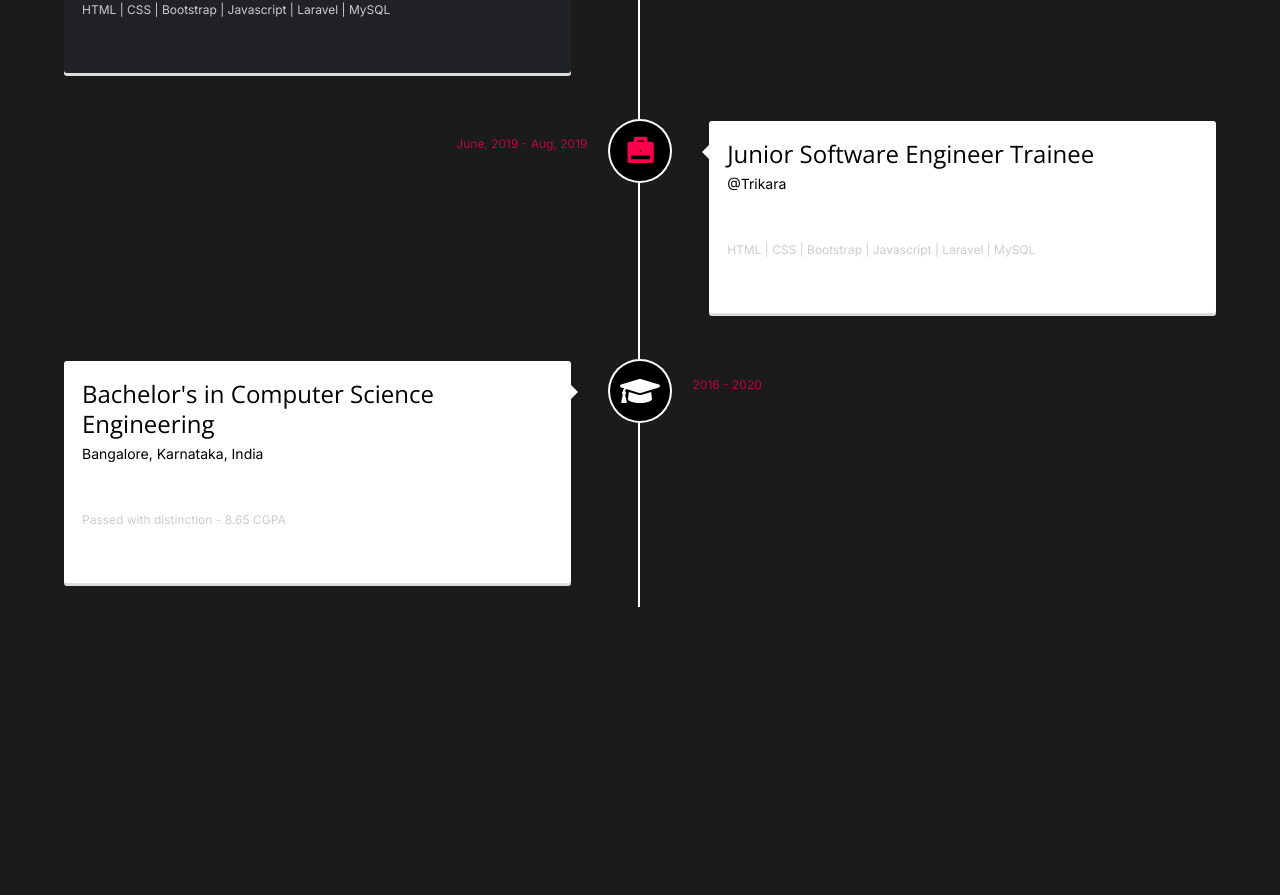
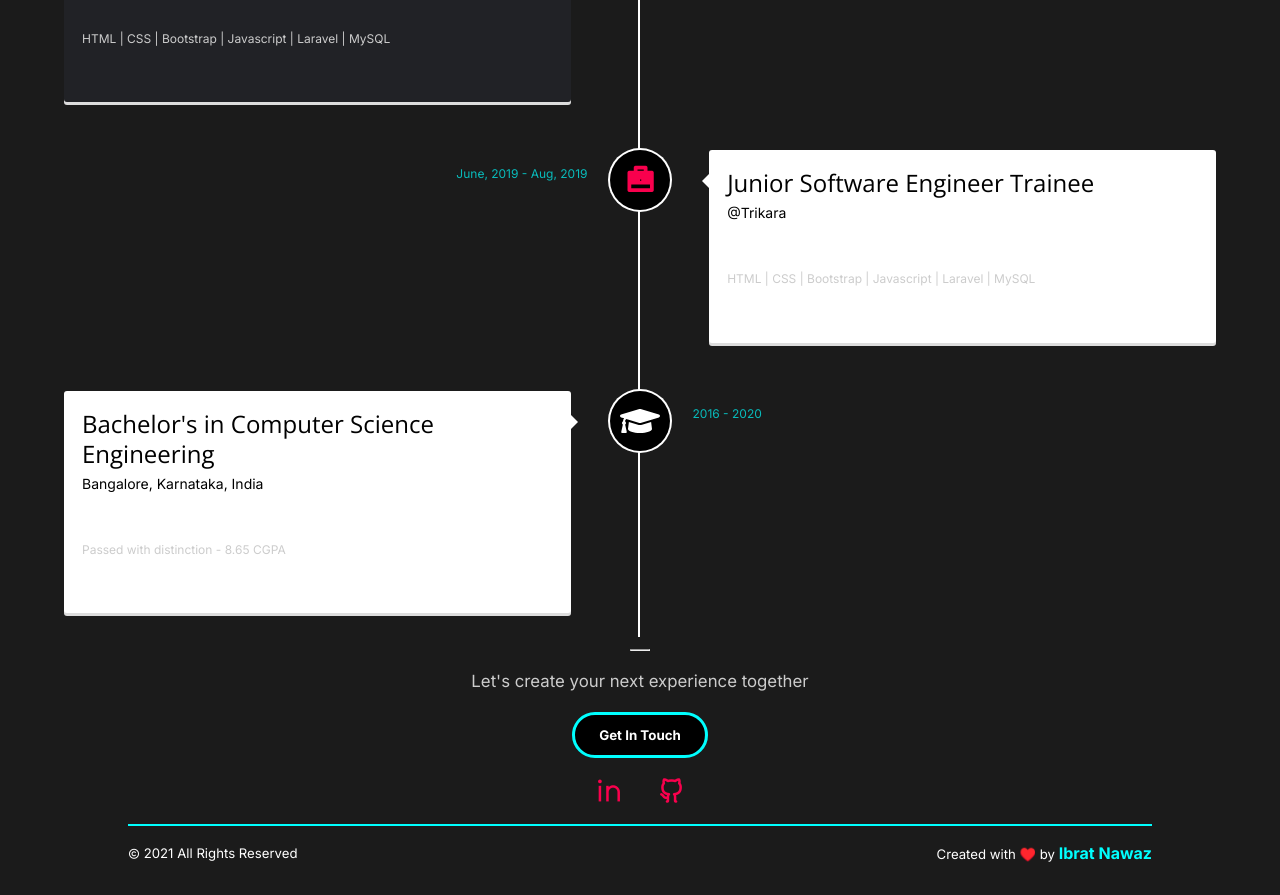
Before and after one commit to ibratnawaz/website-portfolio, a React (Create React App) app: page /experience in a window 1280 px wide. Shown: the part 795-1690 px from the top of the page. Before the commit the page ends 1402 px from the top, so only its background shows below. Built offline with nearby package versions, Linux system fonts and the light colour scheme.

Commit message:
Added footer and changed colors

```diff
--- a/src/App.js
+++ b/src/App.js
@@ -7,6 +7,7 @@ import MyWork from './pages/MyWork';
 import ContactMe from './pages/ContactMe';
 import MyExp from './pages/MyExp';
 import Navbar from './components/Navbar';
+import Footer from './components/Footer';
 
 import GlobalStyle from './components/GlobalStyle';
 import 'remixicon/fonts/remixicon.css';
@@ -26,6 +27,7 @@ function App() {
           <Route exact path='/experience' component={MyExp} />
         </Switch>
       </AnimatePresence>
+      <Footer />
     </div>
   );
 }
--- /dev/null
+++ b/src/components/Footer.jsx
@@ -0,0 +1,120 @@
+import React, { useEffect, useState } from 'react';
+import { Link, useLocation } from 'react-router-dom';
+import styled from 'styled-components';
+
+import { data } from '../utils/data.json';
+
+const Footer = () => {
+  const { name, social } = data.main;
+  const { pathname } = useLocation();
+  const [btnText, setBtnText] = useState('Get In Touch');
+
+  useEffect(() => {
+    if (pathname === '/contact')
+      setTimeout(() => {
+        setBtnText('About Me');
+      }, 1000);
+    else
+      setTimeout(() => {
+        setBtnText('Get In Touch');
+      }, 1000);
+  }, [pathname]);
+
+  return (
+    <FooterStyle>
+      <hr />
+      <div className='footer__connect'>
+        <p>Let's create your next experience together</p>
+        <Link to={pathname === '/contact' ? '/' : '/contact'}>
+          <button>{btnText}</button>
+        </Link>
+        <ul className='social__links'>
+          {social.map((network) => (
+            <li key={network.name}>
+              <a href={network.url} target='_blank' rel='noreferrer'>
+                <i className={network.className}></i>
+              </a>
+            </li>
+          ))}
+        </ul>
+      </div>
+      <div className='footer__area'>
+        <p>
+          <i className='ri-copyright-line'></i> 2021 All Rights Reserved
+        </p>
+        <p>
+          Created with ♥️ by <span>{name}</span>
+        </p>
+      </div>
+    </FooterStyle>
+  );
+};
+
+const FooterStyle = styled.footer`
+  width: 100vw;
+  display: flex;
+  flex-direction: column;
+  justify-content: center;
+  align-items: center;
+  margin: auto;
+  padding: 1rem 10rem;
+  hr {
+    width: 20px;
+  }
+  .footer__connect {
+    display: flex;
+    flex-direction: column;
+    justify-content: center;
+    align-items: center;
+    p {
+      padding: 1.5rem 0rem;
+      text-align: center;
+    }
+    button {
+      border-radius: 25px;
+    }
+    ul {
+      list-style: none;
+      display: flex;
+      justify-content: space-between;
+      align-items: center;
+      li {
+        margin: 16px;
+        a {
+          text-decoration: none;
+        }
+        &:hover {
+          i {
+            color: white;
+          }
+        }
+      }
+    }
+  }
+  .footer__area {
+    width: 80vw;
+    display: flex;
+    justify-content: space-between;
+    border-top: 2px solid cyan;
+    align-items: center;
+    p {
+      font-size: 1.1rem;
+      color: #fff;
+      padding: 1.5rem 0rem;
+      span {
+        font-size: 16px;
+      }
+    }
+    i {
+      color: #fff;
+      font-size: 12px;
+    }
+    @media (max-width: 600px) {
+      flex-direction: column;
+      justify-content: center;
+      align-items: center;
+    }
+  }
+`;
+
+export default Footer;
--- a/src/components/GlobalStyle.jsx
+++ b/src/components/GlobalStyle.jsx
@@ -17,7 +17,7 @@ html{
         border-radius: 10px;
     }
         ::-webkit-scrollbar-thumb {
-        background: #F9004D;
+        background: cyan;
         border-radius: 10px;
     }
         ::-webkit-scrollbar-thumb:hover {
@@ -43,16 +43,16 @@ button{
     font-size: 1.1.rem;
     cursor: pointer;
     padding: 1rem 2rem;
-    border: 3px solid #F9004D;  //#950840
+    border: 3px solid cyan;//#F9004D;
     background: transparent;
     color: white;
     font-family: 'Inter', sans-serif;
-    background: linear-gradient(to left, #000 50%, #F9004D 50%) right;
+    background: linear-gradient(to left, #000 50%, cyan 50%) right;
     background-size: 200%;
     transition: all .5s ease-out;
     &:hover{
-        background-color: #F9004D;
-        color: white;
+        background-color: cyan;
+        color: black;
         background-position: left;
     }
 }
@@ -75,7 +75,7 @@ a{
 }
 span{
     font-weight: bold;
-    color:#F9004D;
+    color:cyan;
 }
 
 p{
--- a/src/components/Navbar.jsx
+++ b/src/components/Navbar.jsx
@@ -4,7 +4,7 @@ import { Link } from 'react-router-dom';
 import { motion } from 'framer-motion';
 import { useLocation } from 'react-router-dom';
 
-import logo from '../images/logo2.png';
+import logo from '../images/logo.png';
 
 const Navbar = () => {
   const { pathname } = useLocation();
@@ -77,7 +77,7 @@ const NavbarStyle = styled.nav`
   justify-content: space-between;
   align-items: center;
   padding: 1rem 10rem;
-  background: #282828;
+  background: #1a1a1a; //#282828;
   position: sticky;
   top: 0;
   z-index: 10;
@@ -189,7 +189,7 @@ const NavbarStyle = styled.nav`
 
 const Line = styled(motion.div)`
   height: 0.3rem;
-  background: #f9004d;
+  background: cyan;
   width: 0%;
   position: absolute;
   bottom: -80%;
--- a/src/components/ServicesSection.jsx
+++ b/src/components/ServicesSection.jsx
@@ -74,7 +74,7 @@ const ProgressBar = ({ percentage, title }) => {
   const styles = {
     strokeLinecap: 'butt',
     textSize: '16px',
-    pathColor: `#F9004D`,
+    pathColor: `cyan`,
     textColor: '#fff',
     trailColor: 'black',
   };
@@ -132,7 +132,7 @@ const CardsStyle = styled.div`
       }
       .inner-bar {
         height: inherit;
-        background-color: #f9004d;
+        background-color: cyan;
         border-radius: inherit;
       }
       small {
--- a/src/pages/ContactMe.jsx
+++ b/src/pages/ContactMe.jsx
@@ -178,13 +178,17 @@ const ContactStyle = styled.div`
 
     button {
       margin-top: 24px;
-      padding: 0.5rem !important;
+      padding: 0.8rem !important;
       display: flex;
       justify-content: center;
       align-items: center;
+      .ri-send-plane-fill {
+        font-size: 14px;
+        color: white;
+      }
       &:hover {
         .ri-send-plane-fill {
-          color: white;
+          color: black;
         }
       }
     }
@@ -205,8 +209,8 @@ const ContactStyle = styled.div`
       outline: none;
       border: 1px solid #dddddd;
       &:focus {
-        box-shadow: 0 0 5px #f9004d;
-        border: 1px solid #f9004d;
+        box-shadow: 0 0 5px cyan;
+        border: 1px solid cyan;
       }
     }
   }
@@ -288,7 +292,7 @@ const ContactStyle = styled.div`
   }
 
   .social-media-list li:hover {
-    background-color: #f9004d;
+    background-color: cyan;
     i {
       color: #fff;
     }
```
Also changed, not shown: src/images/logo.png, src/images/logo2.png (deleted).
